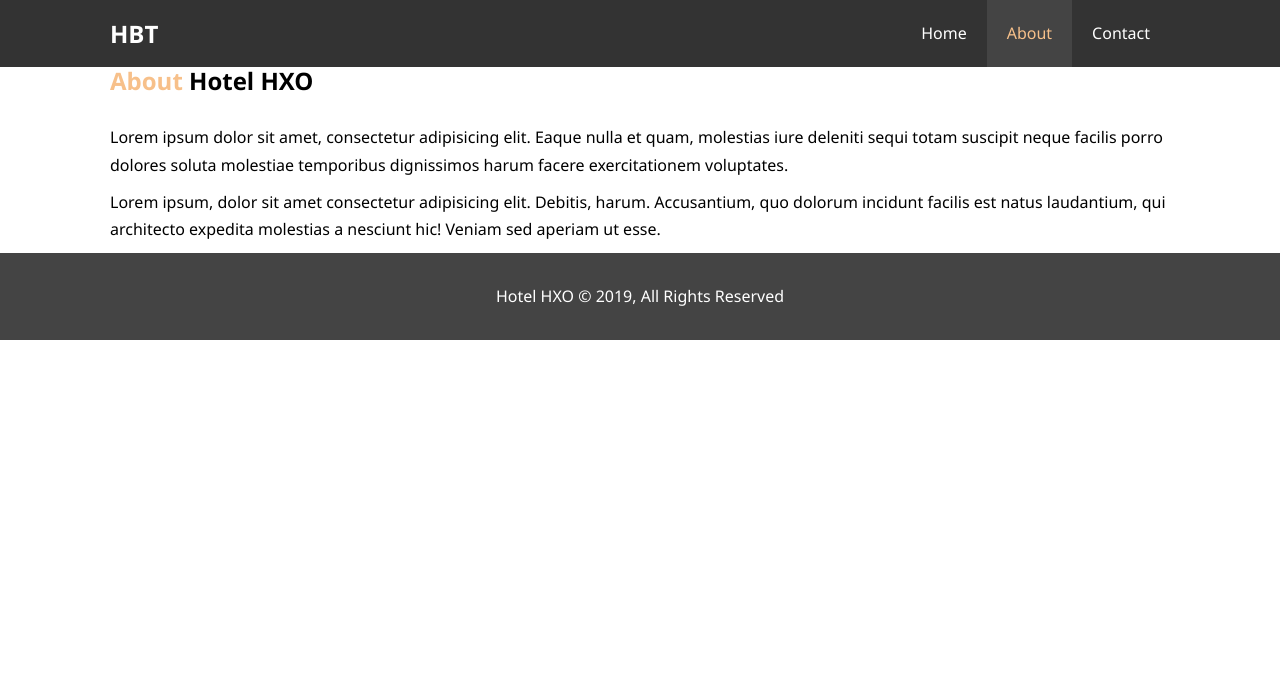
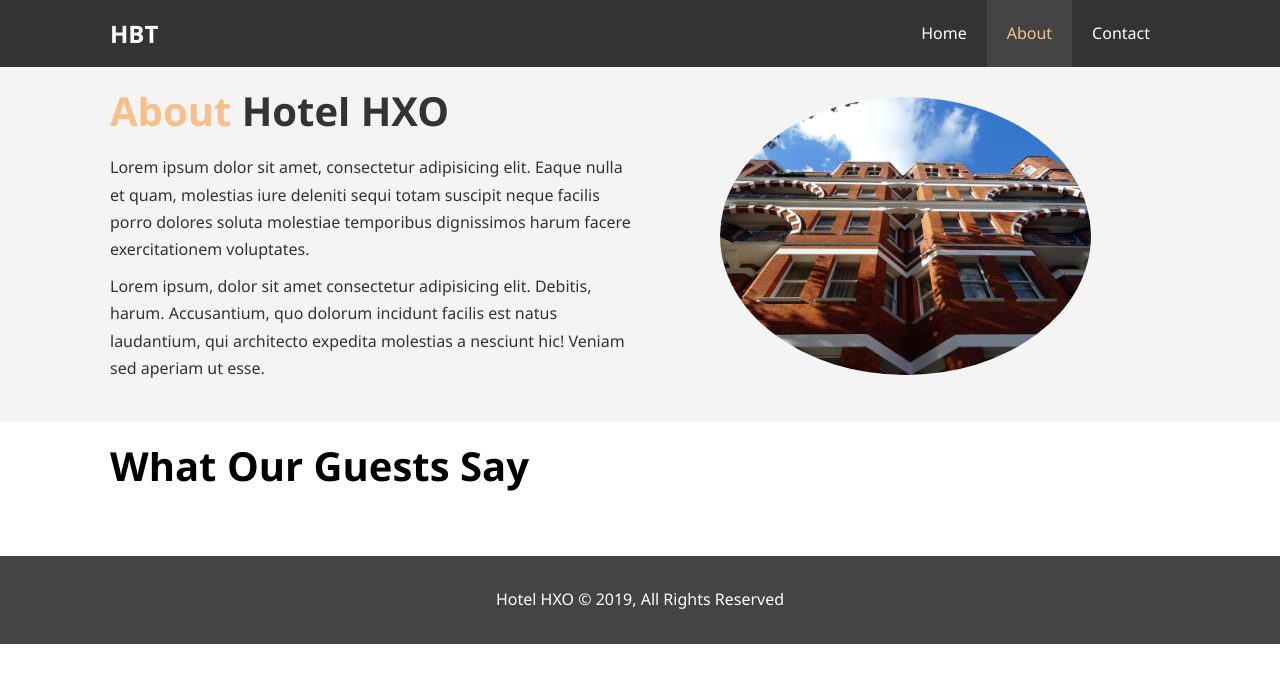
Before and after one commit to Tftprodigy/Hotel-website, a plain HTML site: page about.html in a window 1280 px wide. Drawn offline with Linux system fonts and the light colour scheme; a script that the page names is missing.

Commit message:
created = about page, head section.

```diff
--- a/about.html
+++ b/about.html
@@ -32,11 +32,11 @@
 
     </header>
 
-    <section id="about-info">
+    <section id="about-info" class="bg-light py-3">
 
         <div class="container">
-            <div class="info">
-                <h1><span class="text-primary">About</span> Hotel HXO</h1>
+            <div class="info-left">
+                <h1 class="l-heading"><span class="text-primary">About</span> Hotel HXO</h1>
                 <p>Lorem ipsum dolor sit amet, consectetur adipisicing elit. Eaque nulla et quam, molestias iure
                     deleniti sequi totam suscipit neque facilis porro dolores soluta molestiae temporibus dignissimos
                     harum facere exercitationem voluptates.</p>
@@ -48,11 +48,25 @@
 
             </div>
             <div class="info-right">
-
+                <img src="./img/photo-2.jpg" alt="">
 
             </div>
 
         </div>
+    </section>
+
+
+    <div class="clr"></div>
+
+    <section id="testimonials" class="py-3">
+        <div class="container">
+            <h2 class="l-heading">What Our Guests Say</h2>
+            <div class="testimonial">
+<img src="" alt="">
+            </div>
+
+        </div>
+
     </section>
 
 
--- a/css/style.css
+++ b/css/style.css
@@ -73,6 +73,17 @@ p {
 .bg-primary {
     background: #f7c08a;
     color: #333;
+}
+
+/* padding Utilities classes*/
+.py-1{ padding: 10px 0; }
+.py-2{ padding: 20px 0; }
+.py-3{ padding: 30px 0; }
+
+
+
+.l-heading{
+    font-size: 40px;
 }
 
 /* End utility class*/
@@ -205,6 +216,35 @@ images to push the H3 down */
     margin-bottom: 10px;
 }
 
+/* About info/ page*/
+
+ #about-info .info-left .text-primary {
+    color: #f7c08a;
+}
+
+#about-info .info-right {
+    float: right;
+    width: 50%;
+    min-height: 100%;
+
+}
+
+
+#about-info .info-right img {
+    display: block;
+    margin: auto;
+    width: 70%;
+    border-radius: 50%;
+
+}
+
+#about-info .info-left{
+    float: left;
+    width: 50%;
+    min-height: 100%;
+
+}
+
 /* footer*/
 .footer #main-footer {
     background: #444;
@@ -214,7 +254,3 @@ images to push the H3 down */
     padding-top: 20px;
 
 }
-
-.info .text-primary{
-color: #f7c08a;
-}
```
